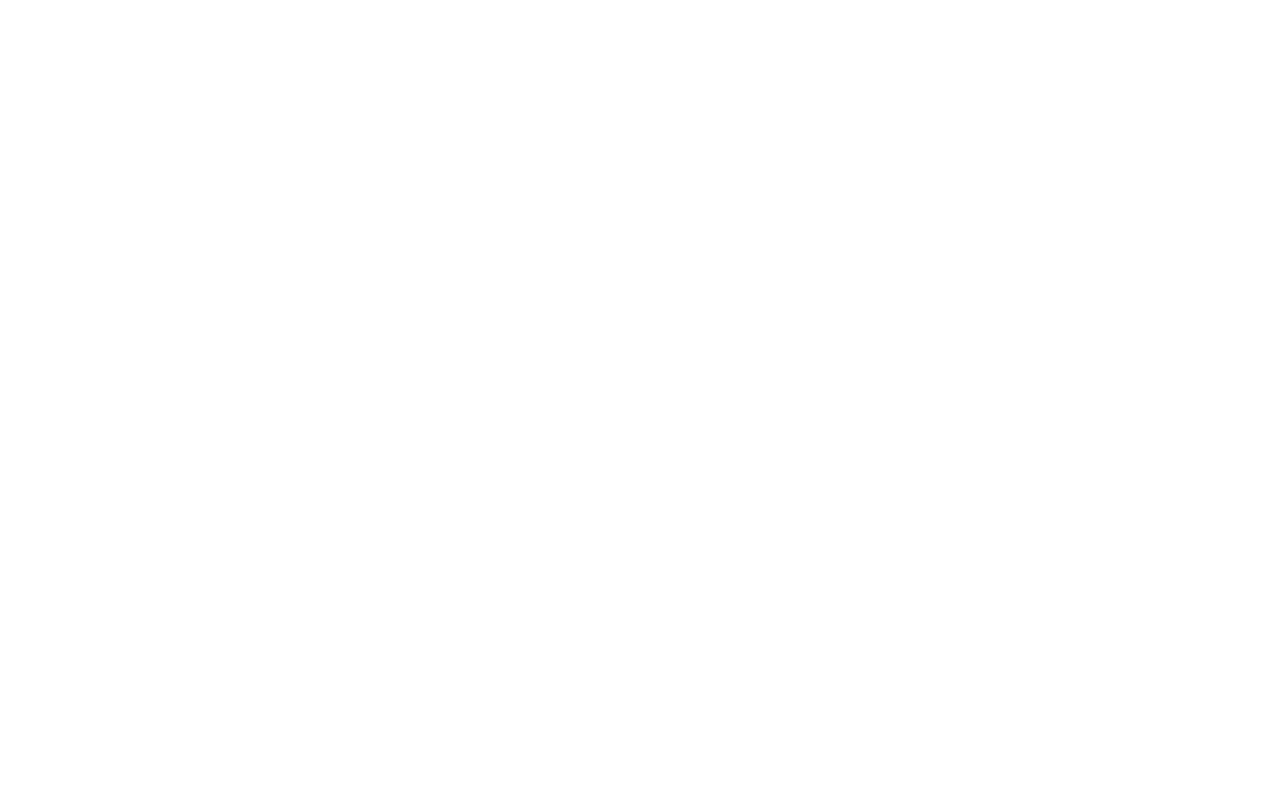
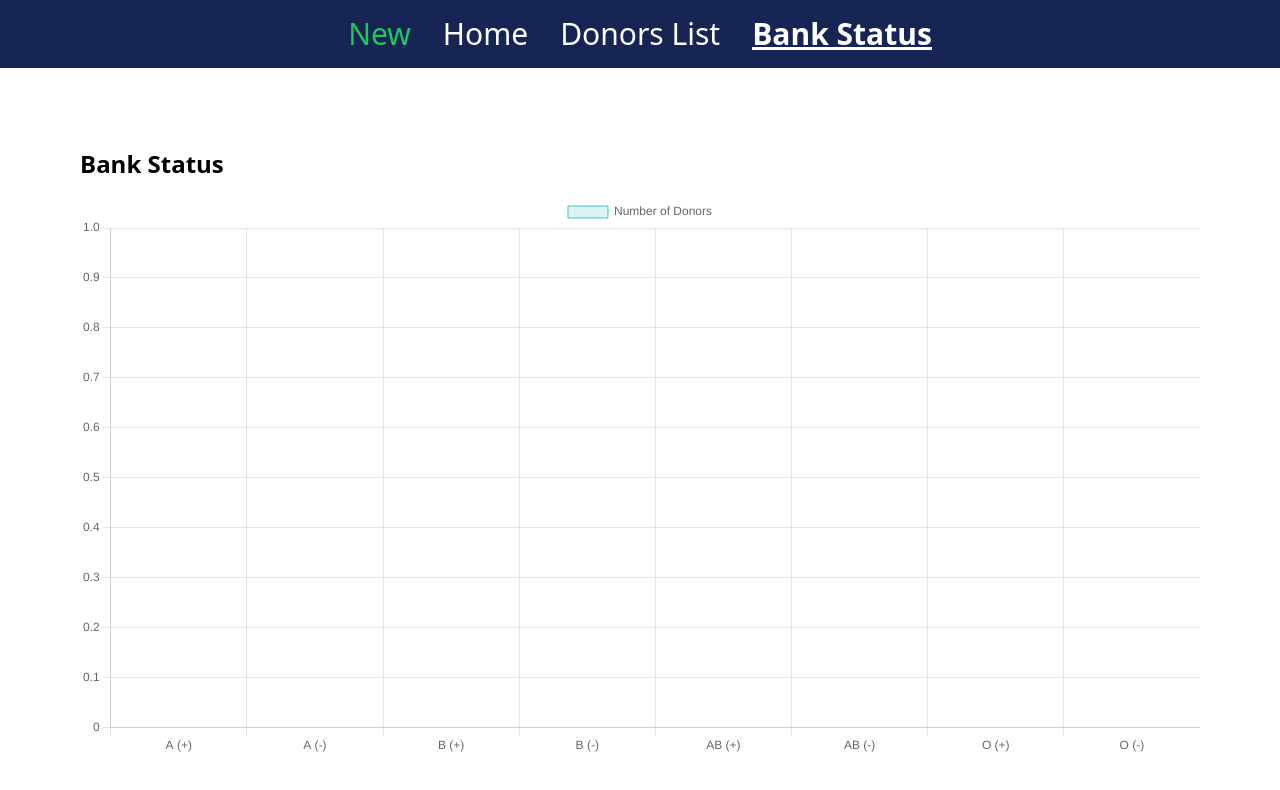
Before and after one commit to loairebouh/Ahyaha, a React (Vite) app: page /bank-status in a window 1280 px wide. Before the commit this address had no page. Shown: the top 790 px of the page. Built offline with nearby package versions, Linux system fonts and the light colour scheme.

Commit message:
fix(chart): separate rh

```diff
--- a/package.json
+++ b/package.json
@@ -14,12 +14,14 @@
     "@radix-ui/react-popover": "^1.1.2",
     "@radix-ui/react-slot": "^1.1.0",
     "@shadcn/ui": "^0.0.4",
+    "chart.js": "^4.4.7",
     "class-variance-authority": "^0.7.1",
     "clsx": "^2.1.1",
     "cmdk": "^1.0.0",
     "dexie": "^4.0.10",
     "lucide-react": "^0.468.0",
     "react": "^18.3.1",
+    "react-chartjs-2": "^5.2.0",
     "react-dom": "^18.3.1",
     "react-router-dom": "^7.0.2",
     "tailwind-merge": "^2.5.5",
--- a/src/App.tsx
+++ b/src/App.tsx
@@ -4,6 +4,7 @@
 import Home from "./pages/Home";
 import AddDonorForm from "./components/AddDonorForm";
 import DonorList from "./pages/DonorList";
+import BankStatus from "./pages/BankStatus";
 
 const App: React.FC = () => {
 	return (
@@ -13,6 +14,7 @@
 				<Route path="/home" element={<Home />} />
 				<Route path="/add-donor" element={<AddDonorForm />} />
 				<Route path="/donor-list" element={<DonorList />} />
+				<Route path="/bank-status" element={<BankStatus />} />
 			</Routes>
 		</Router>
 	);
--- a/src/components/NavBar.tsx
+++ b/src/components/NavBar.tsx
@@ -7,16 +7,43 @@
 	return (
 		<nav className="bg-blue-950 text-white p-4 flex items-center">
 			<ul className="flex flex-row gap-8 items-center mx-auto text-3xl">
-				<li className={location.pathname === "/add-donor" ? "font-bold" : ""}>
+				<li
+					className={
+						location.pathname === "/add-donor"
+							? "font-bold text-decoration: underline"
+							: ""
+					}
+				>
 					<Link className="text-green-500" to="/add-donor">
 						New
 					</Link>
 				</li>
-				<li className={location.pathname === "/home" ? "font-bold" : ""}>
+				<li
+					className={
+						location.pathname === "/home"
+							? "font-bold text-decoration: underline"
+							: ""
+					}
+				>
 					<Link to="/home">Home</Link>
 				</li>
-				<li className={location.pathname === "/donor-list" ? "font-bold" : ""}>
+				<li
+					className={
+						location.pathname === "/donor-list"
+							? "font-bold text-decoration: underline"
+							: ""
+					}
+				>
 					<Link to="/donor-list">Donors List</Link>
+				</li>
+				<li
+					className={
+						location.pathname === "/bank-status"
+							? "font-bold text-decoration: underline"
+							: ""
+					}
+				>
+					<Link to="/bank-status">Bank Status</Link>
 				</li>
 			</ul>
 		</nav>
--- /dev/null
+++ b/src/pages/BankStatus.tsx
@@ -0,0 +1,99 @@
+/* eslint-disable @typescript-eslint/no-explicit-any */
+import React, { useEffect, useState } from "react";
+import { Bar } from "react-chartjs-2";
+import {
+	Chart as ChartJS,
+	CategoryScale,
+	LinearScale,
+	BarElement,
+	Title,
+	Tooltip,
+	Legend,
+} from "chart.js";
+import NavBar from "@/components/NavBar";
+
+ChartJS.register(
+	CategoryScale,
+	LinearScale,
+	BarElement,
+	Title,
+	Tooltip,
+	Legend
+);
+
+const BankStatus: React.FC = () => {
+	const [chartData, setChartData] = useState<any>(null);
+
+	useEffect(() => {
+		// Fetch donor data from localStorage
+		const donors = JSON.parse(localStorage.getItem("donors") || "[]");
+
+		// Initialize a data structure to store counts based on blood group and Rh factor
+		const bloodGroups = ["A", "B", "AB", "O"];
+		const rhFactors = ["+", "-"];
+
+		// Create an object to hold the count of donors for each blood group and Rh factor combination
+		const data: any = {};
+
+		bloodGroups.forEach((bloodGroup) => {
+			rhFactors.forEach((rh) => {
+				data[`${bloodGroup}${rh}`] = 0; // Initialize the count for each combination
+			});
+		});
+
+		// Count donors based on their blood group and Rh factor
+		donors.forEach((donor: any) => {
+			const key = `${donor.bloodGroup}${donor.rhFactor}`;
+			if (data[key] !== undefined) {
+				data[key] += 1; // Increment count for this specific combination
+			}
+		});
+
+		// Prepare data for the chart
+		const chartData = {
+			labels: [
+				"A (+)",
+				"A (-)",
+				"B (+)",
+				"B (-)",
+				"AB (+)",
+				"AB (-)",
+				"O (+)",
+				"O (-)",
+			],
+			datasets: [
+				{
+					label: "Number of Donors",
+					data: [
+						data["A+"],
+						data["A-"],
+						data["B+"],
+						data["B-"],
+						data["AB+"],
+						data["AB-"],
+						data["O+"],
+						data["O-"],
+					],
+					backgroundColor: "rgba(75, 192, 192, 0.2)", // Light green color for bars
+					borderColor: "rgba(75, 192, 192, 1)", // Darker green color for borders
+					borderWidth: 1,
+				},
+			],
+		};
+
+		// Set the chart data
+		setChartData(chartData);
+	}, []);
+
+	return (
+		<div>
+			<NavBar></NavBar>
+			<div className="p-20 mb-10">
+				<h2 className="text-2xl font-semibold mb-4 mx-auto">Bank Status</h2>
+				{chartData ? <Bar data={chartData} /> : <p>Loading...</p>}
+			</div>
+		</div>
+	);
+};
+
+export default BankStatus;
```
Also changed, not shown: 1 other file (tests, documents, lock files or other folders).
